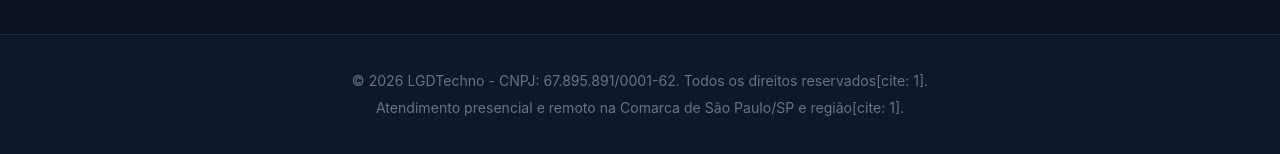
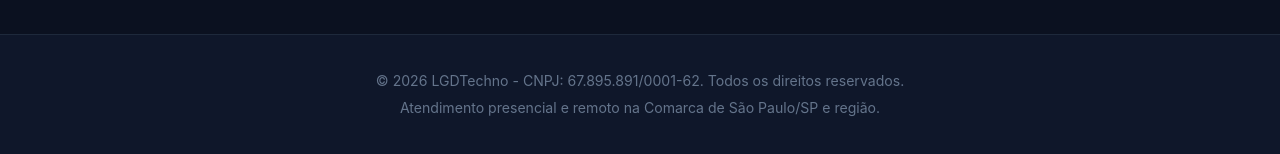
Before and after one commit to LucasGDornellas/lgdtechno, a plain HTML site: page contato.html in a window 1280 px wide. Shown: the part 804-958 px from the top of the page. Drawn offline with Linux system fonts and the light colour scheme.

```diff
--- a/contato.html
+++ b/contato.html
@@ -57,8 +57,8 @@
 
   <footer class="rodape">
     <div class="container rodape-conteudo">
-      <p>&copy; 2026 LGDTechno - CNPJ: 67.895.891/0001-62. Todos os direitos reservados[cite: 1].</p>
-      <p>Atendimento presencial e remoto na Comarca de São Paulo/SP e região[cite: 1].</p>
+      <p>&copy; 2026 LGDTechno - CNPJ: 67.895.891/0001-62. Todos os direitos reservados.</p>
+      <p>Atendimento presencial e remoto na Comarca de São Paulo/SP e região.</p>
     </div>
   </footer>
 
```
